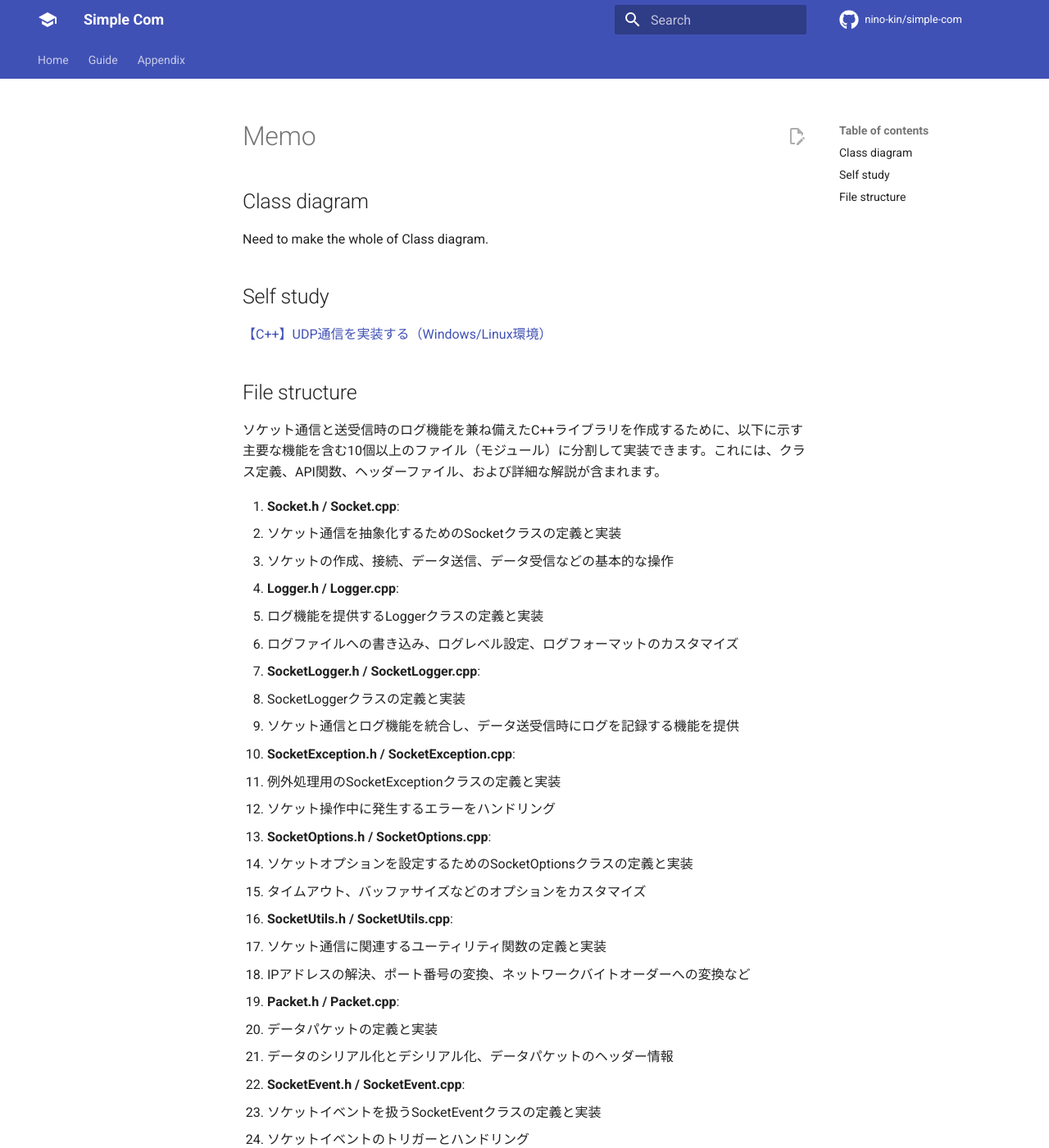
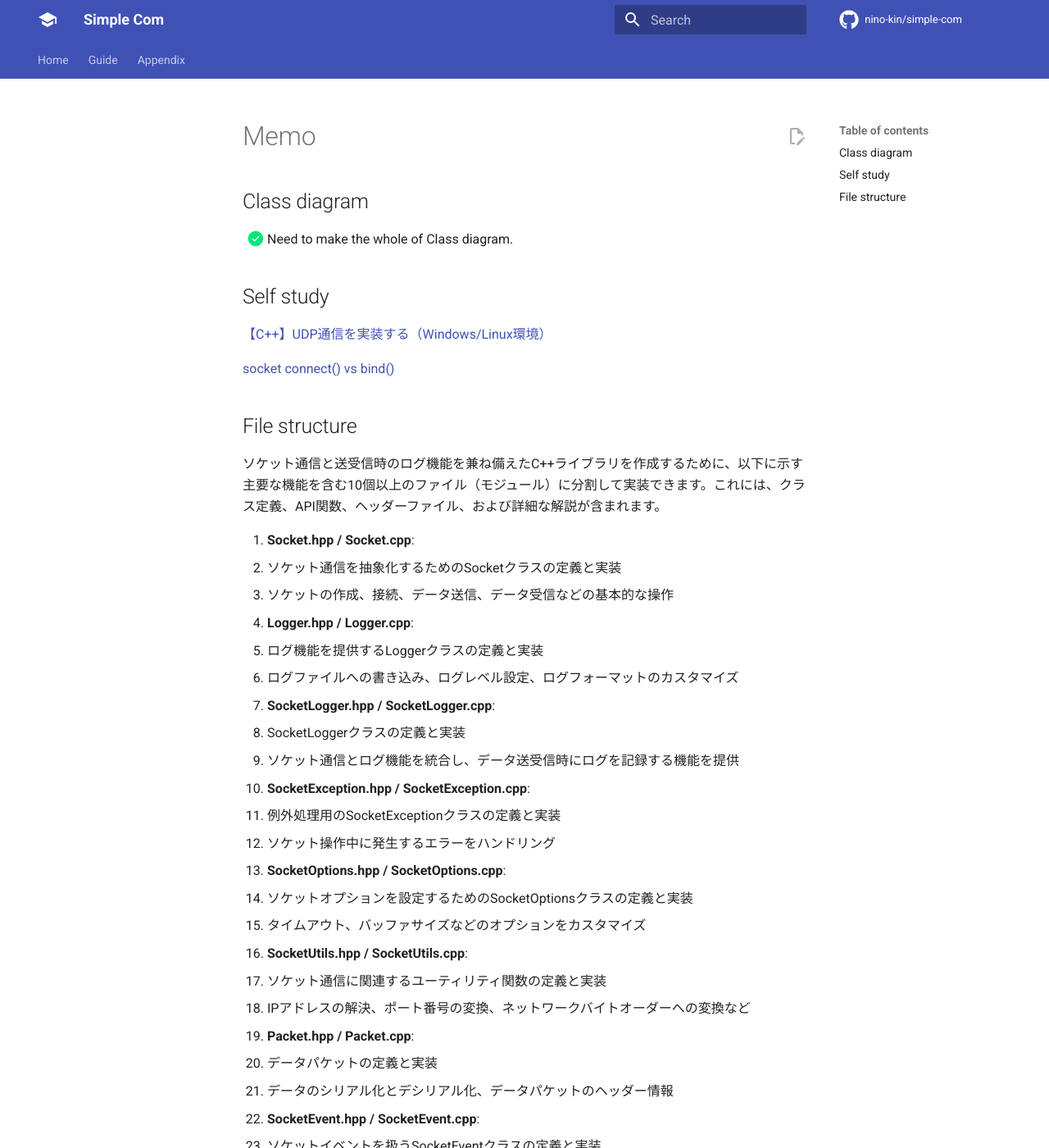
Before and after one commit to nino-kin/simple-com, an MkDocs documentation site: the page built from docs/memo.md, in a window 1280 px wide and 1400 px high. Shown: the whole window at 82% size. Built offline with MkDocs 1.6.1 and Material for MkDocs 9.7.7, drawn with Linux system fonts in a browser that asks for light colours; nearby versions of some CDN libraries; comment, search, counter and statistics services are not loaded; the version menu is left out; some of the changed text lies outside the part shown.

Commit message:
docs: Update memo

```diff
--- a/docs/memo.md
+++ b/docs/memo.md
@@ -2,49 +2,51 @@
 
 ## Class diagram
 
-Need to make the whole of Class diagram.
+- [x] Need to make the whole of Class diagram.
 
 ## Self study
 
 [【C++】UDP通信を実装する（Windows/Linux環境）](https://shizenkarasuzon.hatenablog.com/entry/2020/06/25/150229)
 
+[socket connect() vs bind()](https://stackoverflow.com/questions/27014955/socket-connect-vs-bind)
+
 ## File structure
 
 ソケット通信と送受信時のログ機能を兼ね備えたC++ライブラリを作成するために、以下に示す主要な機能を含む10個以上のファイル（モジュール）に分割して実装できます。これには、クラス定義、API関数、ヘッダーファイル、および詳細な解説が含まれます。
 
-1. **Socket.h / Socket.cpp**:
+1. **Socket.hpp / Socket.cpp**:
    - ソケット通信を抽象化するためのSocketクラスの定義と実装
    - ソケットの作成、接続、データ送信、データ受信などの基本的な操作
 
-2. **Logger.h / Logger.cpp**:
+2. **Logger.hpp / Logger.cpp**:
    - ログ機能を提供するLoggerクラスの定義と実装
    - ログファイルへの書き込み、ログレベル設定、ログフォーマットのカスタマイズ
 
-3. **SocketLogger.h / SocketLogger.cpp**:
+3. **SocketLogger.hpp / SocketLogger.cpp**:
    - SocketLoggerクラスの定義と実装
    - ソケット通信とログ機能を統合し、データ送受信時にログを記録する機能を提供
 
-4. **SocketException.h / SocketException.cpp**:
+4. **SocketException.hpp / SocketException.cpp**:
    - 例外処理用のSocketExceptionクラスの定義と実装
    - ソケット操作中に発生するエラーをハンドリング
 
-5. **SocketOptions.h / SocketOptions.cpp**:
+5. **SocketOptions.hpp / SocketOptions.cpp**:
    - ソケットオプションを設定するためのSocketOptionsクラスの定義と実装
    - タイムアウト、バッファサイズなどのオプションをカスタマイズ
 
-6. **SocketUtils.h / SocketUtils.cpp**:
+6. **SocketUtils.hpp / SocketUtils.cpp**:
    - ソケット通信に関連するユーティリティ関数の定義と実装
    - IPアドレスの解決、ポート番号の変換、ネットワークバイトオーダーへの変換など
 
-7. **Packet.h / Packet.cpp**:
+7. **Packet.hpp / Packet.cpp**:
    - データパケットの定義と実装
    - データのシリアル化とデシリアル化、データパケットのヘッダー情報
 
-8. **SocketEvent.h / SocketEvent.cpp**:
+8. **SocketEvent.hpp / SocketEvent.cpp**:
    - ソケットイベントを扱うSocketEventクラスの定義と実装
    - ソケットイベントのトリガーとハンドリング
 
-9. **SocketListener.h / SocketListener.cpp**:
+9. **SocketListener.hpp / SocketListener.cpp**:
    - ソケット接続待機を処理するSocketListenerクラスの定義と実装
    - クライアントからの接続要求を待ち受け、新しいソケットを作成
 
```
